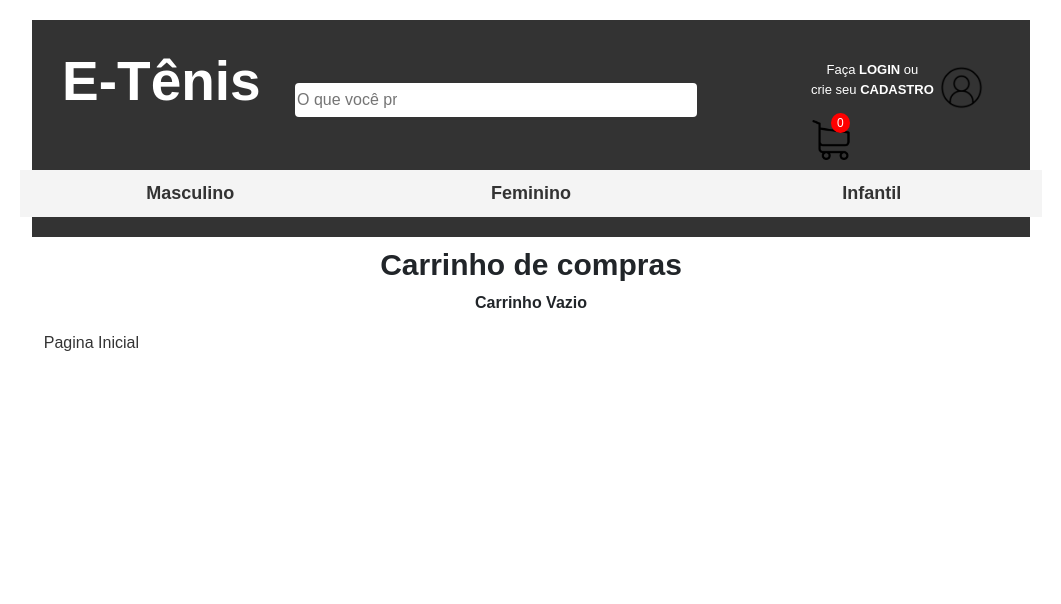
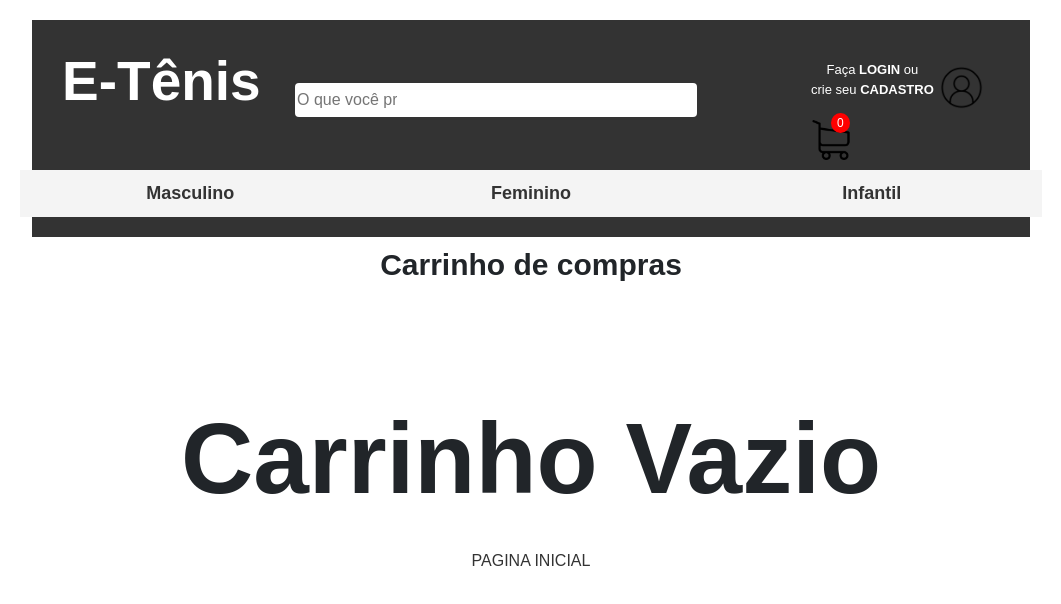
Before and after one commit to dsm-cefet-rj/trabalho-integrado-2023-2-psw-grupo-8-2023-2, a React (Create React App) app in the folder front-end/: page /Carrinho in a window 1280 px wide. Shown: the top 604 px of the page, without its empty margins (109-1170 px from the left). Built offline with nearby package versions, Linux system fonts and the light colour scheme; data requests are answered from the project's data file.

Commit message:
+ css carrinho

```diff
--- a/front-end/src/features/cartSlice.js
+++ b/front-end/src/features/cartSlice.js
@@ -1,4 +1,5 @@
 import { createSlice } from "@reduxjs/toolkit";
+
 
 const initialState = {
     cartItems: [],
@@ -11,7 +12,6 @@ const cartSlice = createSlice({
     initialState,
     reducers: {
         addToCart(state, action) {
-
             const itemIndex = state.cartItems.findIndex((item) => item.id === action.payload.id);
 
             if (itemIndex >= 0) {
--- a/front-end/src/pages/carrinho/carrinho.css
+++ b/front-end/src/pages/carrinho/carrinho.css
@@ -152,3 +152,8 @@
 #clear-cart {
     margin-top: 10px;
 }
+
+#empty-cart {
+  margin-top: 100px;
+  font-size: 100px;
+}
--- a/front-end/src/pages/carrinho/carrinho.js
+++ b/front-end/src/pages/carrinho/carrinho.js
@@ -45,9 +45,10 @@ export const Carrinho = () => {
                 <main id="products">
                     {cart.cartItems.length === 0 ? (
                         <>
-                            <p style={{ textAlign: 'center' }} ><b>Carrinho Vazio</b></p>
-                            <div className="start-shopping">
-                                <Link to="/"> Pagina Inicial </Link>
+                            <p id='empty-cart'style={{ textAlign: 'center' }} ><b>Carrinho Vazio</b></p>
+                            <div className="start-shopping" style={{ textAlign: 'center' }}>
+
+                                <Link to="/" style={{ font_weight: 'bold' }}> PAGINA INICIAL </Link>
                             </div>
                         </>
                     ) : (
```
